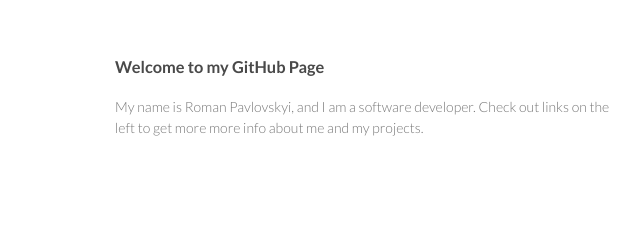
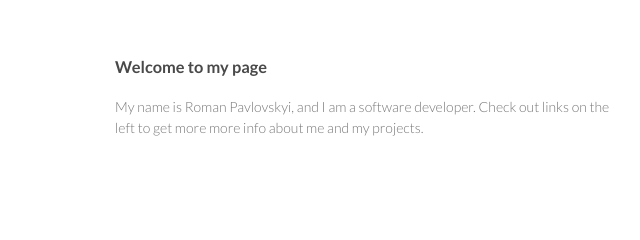
Before and after one commit to rpavlovs/rpavlovs.github.io, a plain HTML site: page index.html in a window 1280 px wide. Shown: the top 240 px of the page, 455-1095 px from the left. Drawn offline with Linux system fonts and the light colour scheme.

Commit message:
Update index.html

```diff
--- a/index.html
+++ b/index.html
@@ -24,7 +24,7 @@
       </header>
       <section>
         <h3>
-<a id="welcome-to-my-github-page" class="anchor" href="#welcome-to-my-github-page" aria-hidden="true"><span class="octicon octicon-link"></span></a>Welcome to my GitHub Page</h3>
+<a id="welcome-to-my-github-page" class="anchor" href="#welcome-to-my-github-page" aria-hidden="true"><span class="octicon octicon-link"></span></a>Welcome to my page</h3>
 
 <p>My name is Roman Pavlovskyi, and I am a software developer. Check out links on the left to get more more info about me and my projects.</p>
       </section>
```
